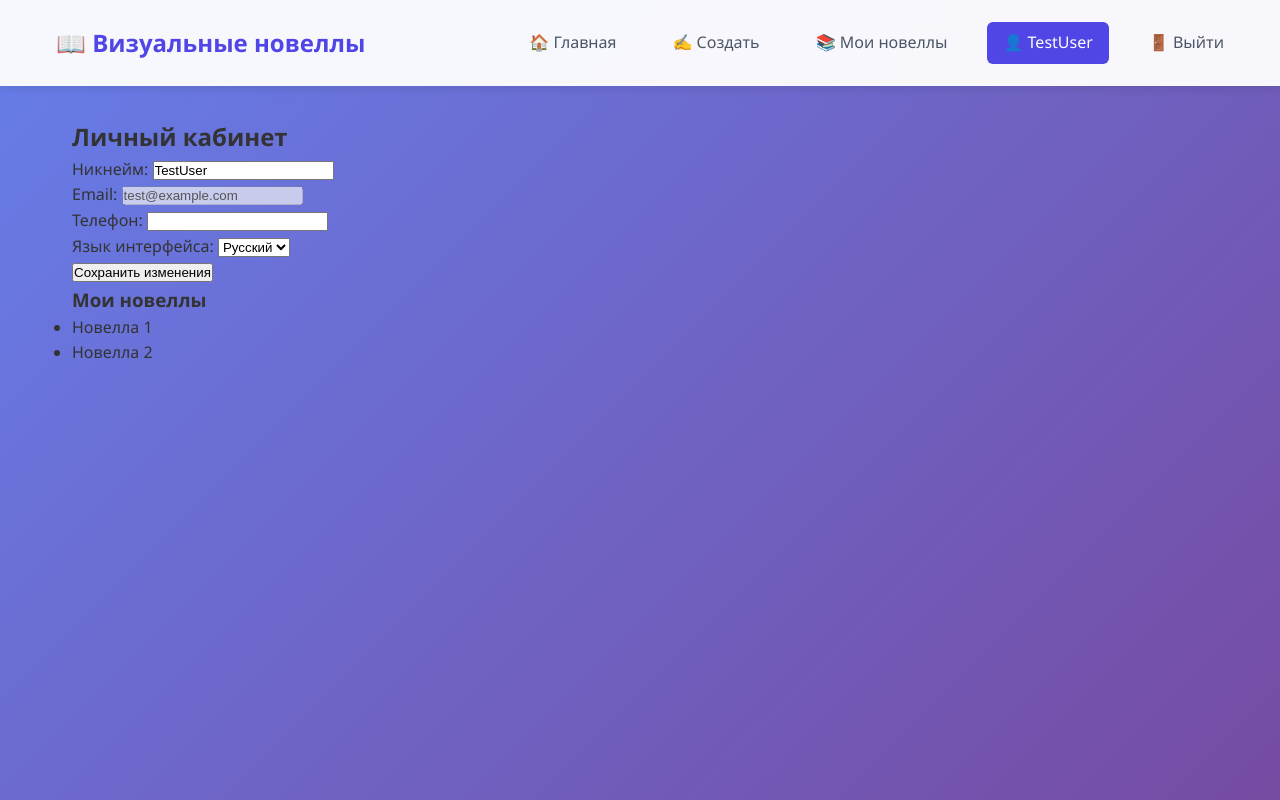
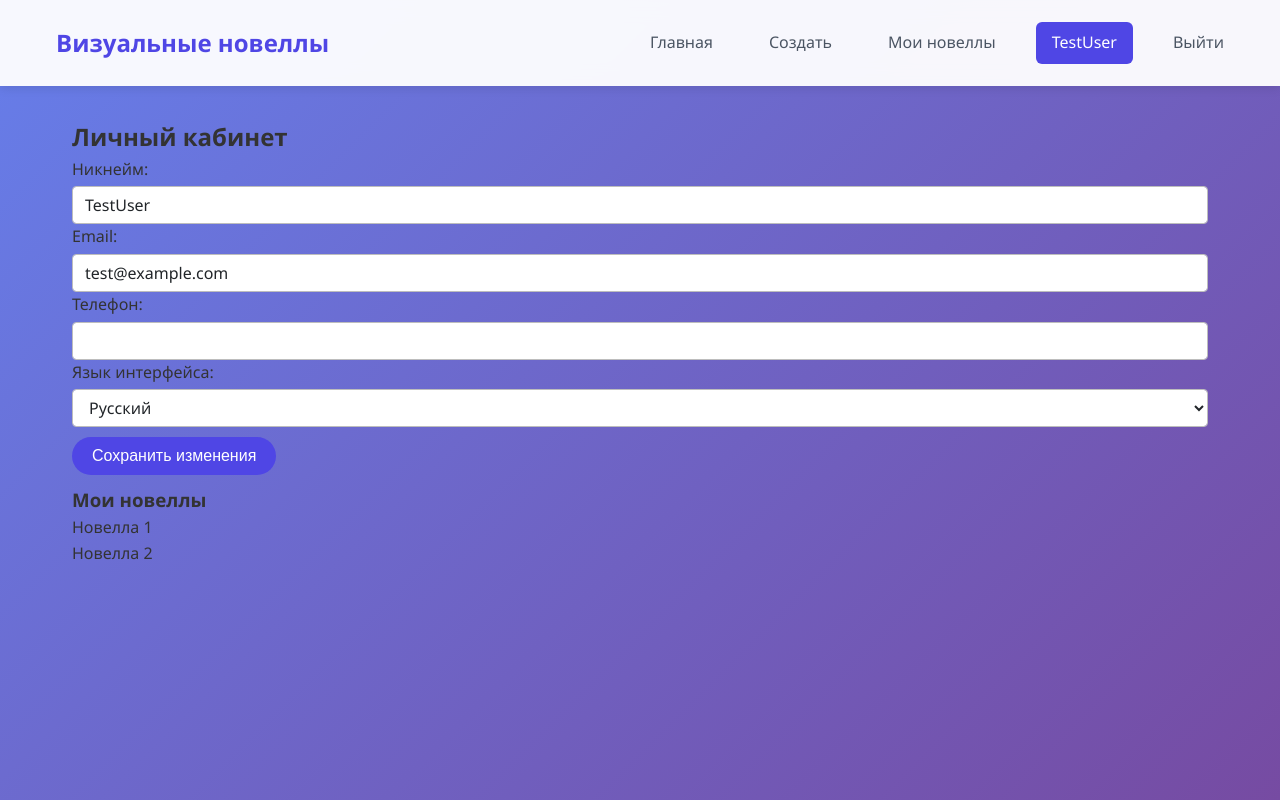
Before and after one commit to RemDiaz/visual-novel-pwa, a Flask app: page /profile in a window 1280 px wide. Run offline with Flask 3, Linux system fonts and the light colour scheme; a user stored in the database is signed in.

Commit message:
внешний вид типа

```diff
--- a/static/css/style.css
+++ b/static/css/style.css
@@ -286,6 +286,130 @@ main {
     }
 }
 
+.main-whitebackground{
+    background-color: white;
+    padding: 0.5rem;
+    border-radius: 10px;
+}
+
+.main-h1{
+    color: white;
+    font-size: 4rem;
+}
+
+.hero-actions {
+    margin-top:50px;
+    display:flex
+}
+
+.hero-actions .btn{
+    display: block;
+    background-color: #4f46e5;
+    color: white;
+    padding: 10px 20px 10px 20px;
+    text-decoration: none;
+    margin: 0 10px 5px 0;
+    border-radius: 20px;
+    font-size: 1.5rem;
+
+    border-radius: 10px;
+    color: white;
+    transition: .2s linear;
+    background: #4f46e5;
+
+}
+
+
+.btn:hover{
+    box-shadow: 0 0 0 2px white, 0 0 0 4px #4f46e5;
+}
+
+#profile-ul>li{
+
+    list-style: none;
+}
+
+.form1>div>input, .form1>div>select{
+display: block;
+  width: 100%;
+  height: calc(2.25rem + 2px);
+  padding: 0.375rem 0.75rem;
+  font-family: inherit;
+  font-size: 1rem;
+  font-weight: 400;
+  line-height: 1.5;
+  color: #212529;
+  background-color: #fff;
+  background-clip: padding-box;
+  border: 1px solid #bdbdbd;
+  border-radius: 0.25rem;
+  transition: border-color 0.15s ease-in-out, box-shadow 0.15s ease-in-out;
+}
+
+.form1>div>label{
+      display: block;
+  margin-bottom: 0.25rem;
+}
+
+
+
+.btn1 {
+    display: block;
+    background-color: #4f46e5;
+    color: white;
+    padding: 10px 20px 10px 20px;
+    text-decoration: none;
+    margin: 10px 10px 10px 0;
+    border-radius: 20px;
+    font-size: 1rem;
+    border:none;
+    color: white;
+    transition: .2s linear;
+    background: #4f46e5;
+}
+
+.btn1:hover{
+    box-shadow: 0 0 0 2px rgba(255, 255, 255, 0), 0 0 0 4px #4f46e5;
+}
+
+.my-novel-card{
+    background-color: white;
+    margin-bottom: 10px;
+    margin-top:10px;
+    border-radius: 20px;
+    padding:20px
+}
+.my-novel-card .my-novel-actions>a{
+    text-decoration: none;
+    margin-right:10px
+}
+
+.my-novel-card button{
+    display: block;
+    background-color: #4f46e5;
+    color: white;
+    padding: 10px 20px 10px 20px;
+    text-decoration: none;
+    margin: 10px 10px 10px 0;
+    border-radius: 20px;
+    font-size: 1rem;
+    border:none;
+    color: white;
+    transition: .2s linear;
+    background: #4f46e5;
+}
+
+.my-novels-header a{
+
+    text-decoration: none;
+}
+
+.novel-viewer{
+    background-color: white;
+    border-radius: 20px;
+}
+
+
 /* Утилиты */
 .text-center { text-align: center; }
 .mt-1 { margin-top: 0.5rem; }
--- a/templates/base.html
+++ b/templates/base.html
@@ -13,31 +13,31 @@
     <header>
         <nav>
             <a href="/" class="nav-brand">
-                📖 Визуальные новеллы
+                 Визуальные новеллы
             </a>
             <div class="nav-links">
                 <a href="/" {% if request.endpoint == 'index' %}class="active"{% endif %}>
-                    🏠 Главная
+                     Главная
                 </a>
                 {% if current_user.is_authenticated %}
                     <a href="/builder" {% if request.endpoint == 'builder' %}class="active"{% endif %}>
-                        ✍️ Создать
+                         Создать
                     </a>
                     <a href="/my_novels" {% if request.endpoint == 'my_novels' %}class="active"{% endif %}>
-                        📚 Мои новеллы
+                         Мои новеллы
                     </a>
                     <a href="/profile" {% if request.endpoint == 'profile' %}class="active"{% endif %}>
-                        👤 {{ current_user.nickname }}
+                         {{ current_user.nickname }}
                     </a>
                     <a href="/logout">
-                        🚪 Выйти
+                         Выйти
                     </a>
                 {% else %}
                     <a href="/login" {% if request.endpoint == 'login' %}class="active"{% endif %}>
-                        🔑 Войти
+                         Войти
                     </a>
                     <a href="/register" {% if request.endpoint == 'register' %}class="active"{% endif %}>
-                        📝 Регистрация
+                         Регистрация
                     </a>
                 {% endif %}
             </div>
--- a/templates/index.html
+++ b/templates/index.html
@@ -3,8 +3,8 @@
 {% block title %}Главная - Визуальные новеллы{% endblock %}
 
 {% block content %}
-<h1>Визуальные новеллы</h1>
-
+<h1 class="main-h1">Визуальные новеллы</h1>
+<div class="main-whitebackground">
 {% with messages = get_flashed_messages(with_categories=true) %}
     {% if messages %}
         <div class="flash-messages">
@@ -95,6 +95,7 @@
 {% endblock %}
 
 {% block extra_js %}
+</div>
 <script>
 // PWA функционал
 if ('serviceWorker' in navigator) {
--- a/templates/login.html
+++ b/templates/login.html
@@ -4,7 +4,7 @@
 
 {% block content %}
 <h2>Вход в систему</h2>
-<form method="POST" action="/login">
+<form class="form1" method="POST" action="/login">
     <div>
         <label>Email:</label>
         <input type="email" name="email" required>
@@ -13,7 +13,7 @@
         <label>Пароль:</label>
         <input type="password" name="password" required>
     </div>
-    <button type="submit">Войти</button>
+    <button class="btn1" type="submit">Войти</button>
 </form>
 <p>Нет аккаунта? <a href="/register">Зарегистрироваться</a></p>
 {% endblock %}
--- a/templates/profile.html
+++ b/templates/profile.html
@@ -4,7 +4,7 @@
 
 {% block content %}
 <h2>Личный кабинет</h2>
-<form method="POST" action="/profile">
+<form class="form1" method="POST" action="/profile">
     <div>
         <label>Никнейм:</label>
         <input type="text" name="nickname" value="{{ user.nickname }}" required>
@@ -24,10 +24,10 @@
             <option value="EN" {% if user.language == 'EN' %}selected{% endif %}>English</option>
         </select>
     </div>
-    <button type="submit">Сохранить изменения</button>
+    <button class="btn1" type="submit">Сохранить изменения</button>
 </form>
 <h3>Мои новеллы</h3>
-<ul>
+<ul id="profile-ul">
     <!-- Здесь будет список новелл пользователя -->
     <li>Новелла 1</li>
     <li>Новелла 2</li>
--- a/templates/register.html
+++ b/templates/register.html
@@ -4,7 +4,7 @@
 
 {% block content %}
 <h2>Регистрация</h2>
-<form method="POST" action="/register">
+<form class="form1" method="POST" action="/register">
     <div>
         <label>Email:</label>
         <input type="email" name="email" required>
@@ -17,7 +17,7 @@
         <label>Никнейм:</label>
         <input type="text" name="nickname" required>
     </div>
-    <button type="submit">Зарегистрироваться</button>
+    <button class="btn1" type="submit">Зарегистрироваться</button>
 </form>
 <p>Уже есть аккаунт? <a href="/login">Войти</a></p>
 {% endblock %}
--- a/templates/viewer.html
+++ b/templates/viewer.html
@@ -285,14 +285,14 @@ function showEndMessage(customMessage = null) {
             <p>${message}</p>
             <div style="display: flex; gap: 10px; justify-content: center;">
                 <button onclick="displayScene(0)" class="btn btn-primary">
-                    📖 Начать заново
+                     Начать заново
                 </button>
                 <button onclick="window.location.href='/'" class="btn btn-secondary">
-                    🏠 На главную
+                     На главную
                 </button>
                 {% if current_user.is_authenticated %}
                 <button onclick="window.location.href='/builder'" class="btn btn-success">
-                    ✍️ Создать свою
+                     Создать свою
                 </button>
                 {% endif %}
             </div>
```
Also changed, not shown: static/css/builder.css (+31 -0 lines), templates/builder.html (+9 -9 lines), instance/visual_novel.db.
